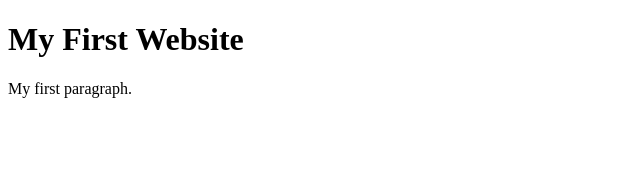
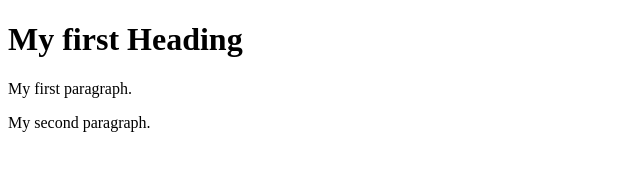
Before and after one commit to PSivaKumar/codersrank-practice, a website: page index.html in a window 1280 px wide. Shown: the whole page, without its empty margins (0-640 px from the left). Drawn offline with Linux system fonts and the light colour scheme.

Commit message:
added paragraph

```diff
--- a/index.html
+++ b/index.html
@@ -5,8 +5,9 @@
   </head>
   <body>
 
-    <h1>My First Website</h1>
+    <h1>My first Heading</h1>
     <p>My first paragraph.</p>
+    <p>My second paragraph.</p>
 
   </body>
 </html>
```
